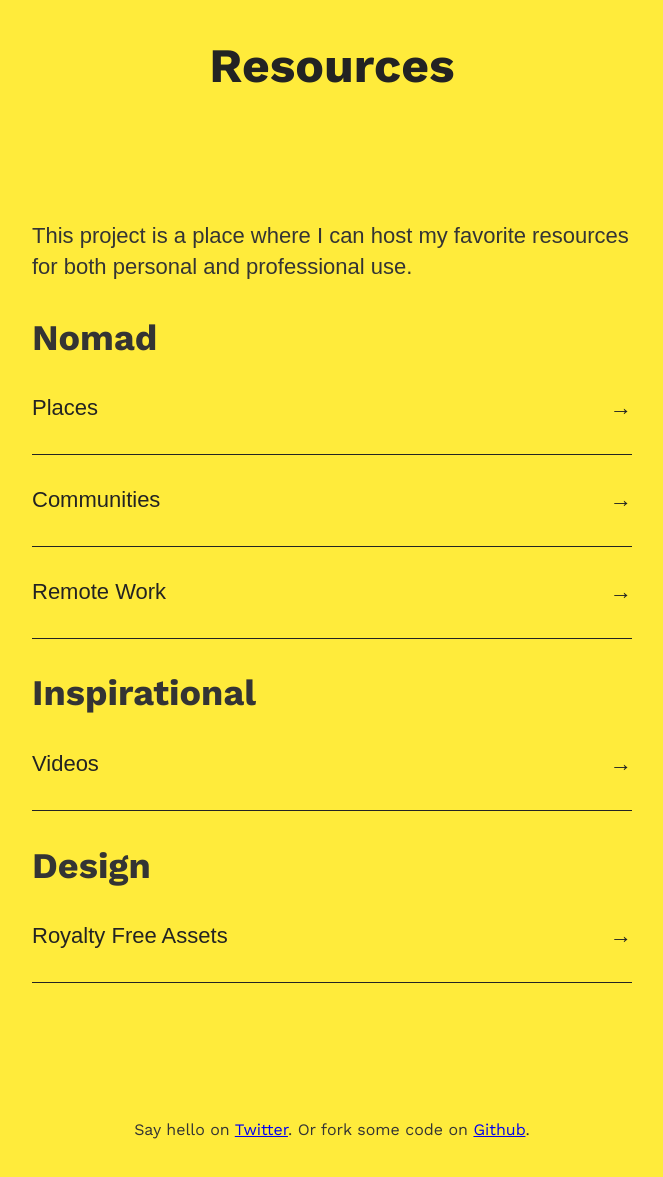
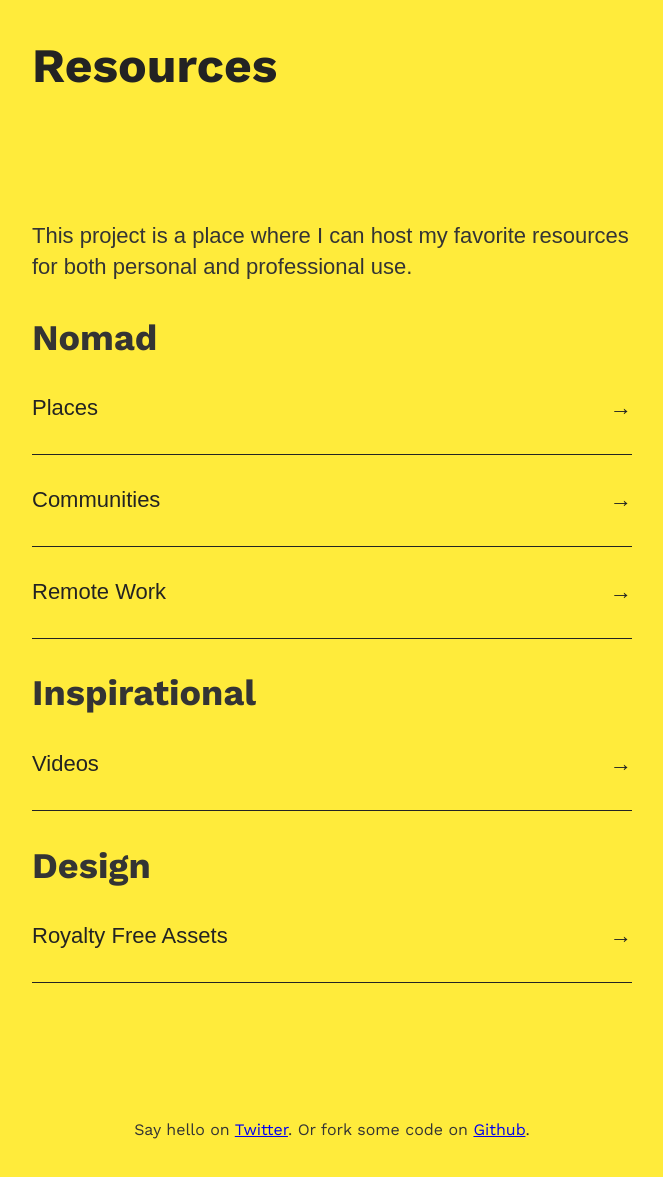
Before and after one commit to whosdustin/resources, a Jekyll site: the page built from index.html, in a window 1280 px wide. Shown: the whole page, without its empty margins (308-971 px from the left). Built offline with Jekyll 4.4.1, drawn with Linux system fonts in a browser that asks for light colours; some web fonts are replaced.

Commit message:
update header

```diff
--- a/_sass/_layout.scss
+++ b/_sass/_layout.scss
@@ -1,10 +1,3 @@
-// .main__container {
-// 	display: flex;
-// 	flex-flow: row wrap;
-// 	justify-content: space-around;
-// 	// max-width: 1600px;
-// 	margin: 0 auto;
-// }
 
 .main__wrapper {
 	display: flex;
@@ -22,11 +15,13 @@
 	display: flex;
 	flex-flow: row wrap;
 	justify-content: space-between;
-	max-width: 1600px;
+	max-width: 600px;
 	margin: 0 auto;
-	padding: 0 4%;
+	padding: 0 40px;
+	text-align: left;
 	@media (min-width 768px) {
-		padding: 0;
+		padding: 0 4%;
+		text-align: center;
 	}
 }
 
--- a/_sass/_theme.scss
+++ b/_sass/_theme.scss
@@ -51,11 +51,3 @@
 		color: $brand-color-secondary;
 	}
 }
-
-.header__wrapper {
-	display: flex;
-	justify-content: center;
-	width: 600px;
-	text-align: center;
-	color: $brand-color-secondary;
-}
```
